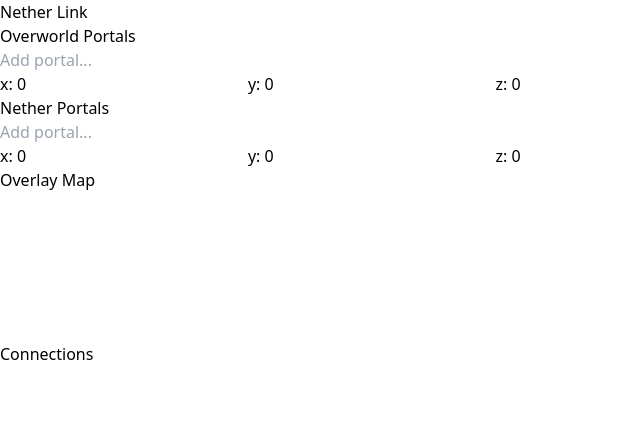
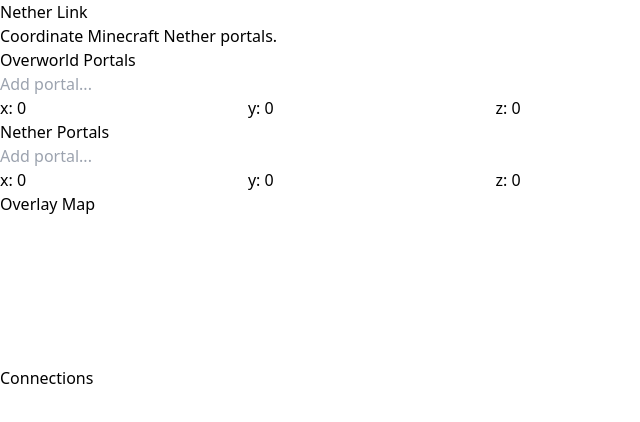
Before and after one commit to BrandonXLF/nether-link, a Next.js app: page / in a window 1280 px wide. Shown: the top 422 px of the page, without its empty margins (0-640 px from the left). Built offline with nearby package versions, Linux system fonts and the light colour scheme.

Commit message:
Add tagline

```diff
--- a/src/app/page.tsx
+++ b/src/app/page.tsx
@@ -43,8 +43,10 @@
   const netherExits = getExits(nether, overworld);
 
   return <div>
-    <h1 className="text-3xl font-semibold mb-8">Nether Link</h1>
-    <div className="flex w-full max-lg:flex-col">
+    <hgroup className="border-b border-gray-400 pb-8">
+      <h1 className="text-3xl font-semibold mt-8 mb-2">Nether Link</h1>
+      <p>Coordinate Minecraft Nether portals.</p>
+    </hgroup>
     <div className="flex-1">
       <Heading>Overworld Portals</Heading>
       {!loaded
@@ -63,5 +65,4 @@
       <ConnectionList overworldExits={overworldExits} netherExits={netherExits} />
     </div>
   </div>
-  </div>
 }
```
Lines whose indentation alone changed are shown as unchanged.
